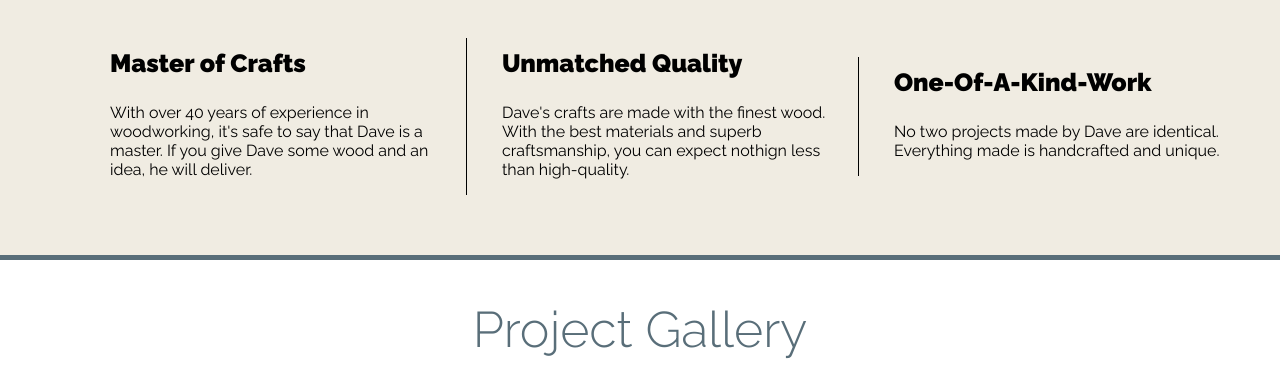
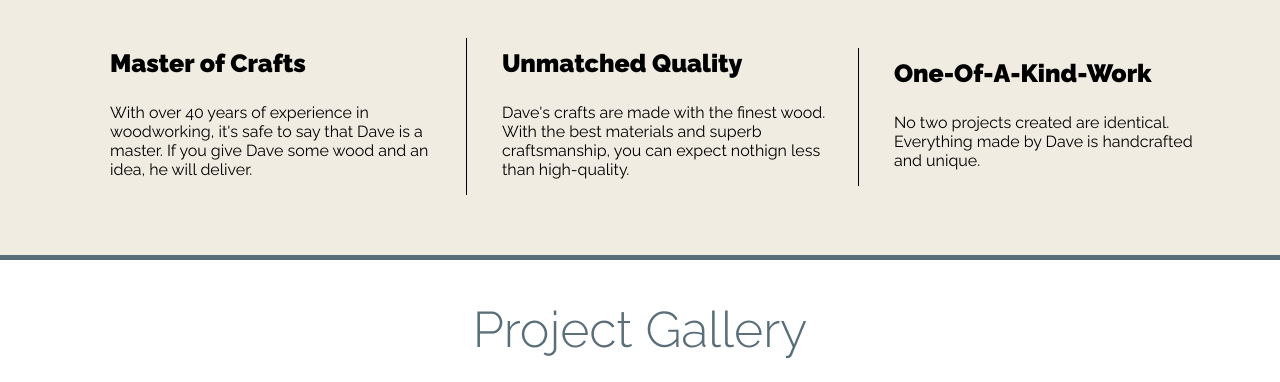
Before and after one commit to megwelch/final_project, a plain HTML site: page index.html in a window 1280 px wide. Shown: the part 447-829 px from the top of the page. Drawn offline with Linux system fonts and the light colour scheme; a web font is replaced by a local one.

```diff
--- a/index.html
+++ b/index.html
@@ -53,7 +53,7 @@
         <div class= "third-container">
       <h3 class= "third-container-title">One-Of-A-Kind-Work</h3>
         <p class= "third-container-para">
-          No two projects made by Dave are identical. Everything made is handcrafted and unique.</p>
+          No two projects created are identical. Everything made by Dave is handcrafted and unique.</p>
     </div>
   </section>
 
```
